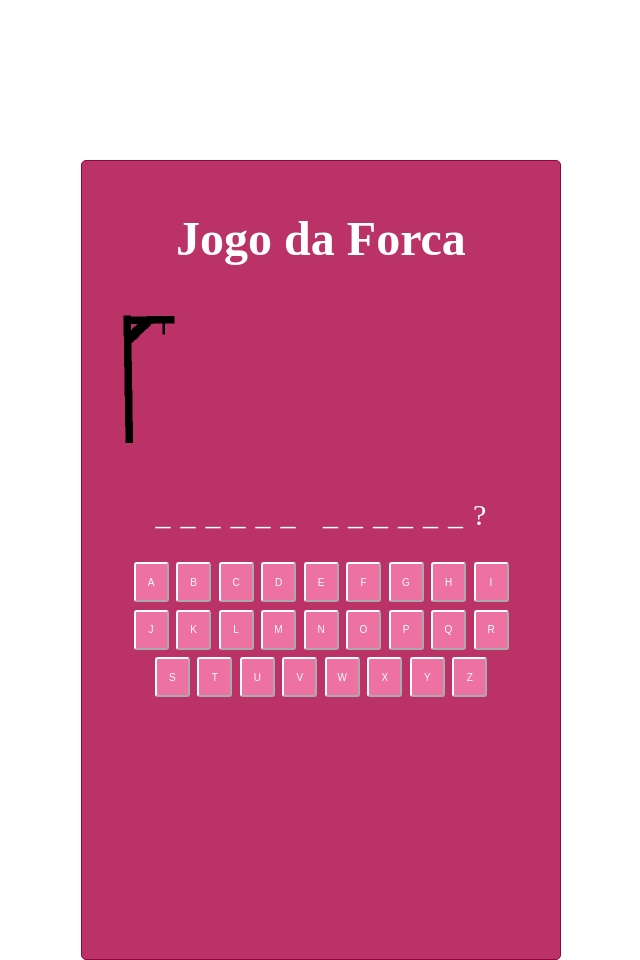
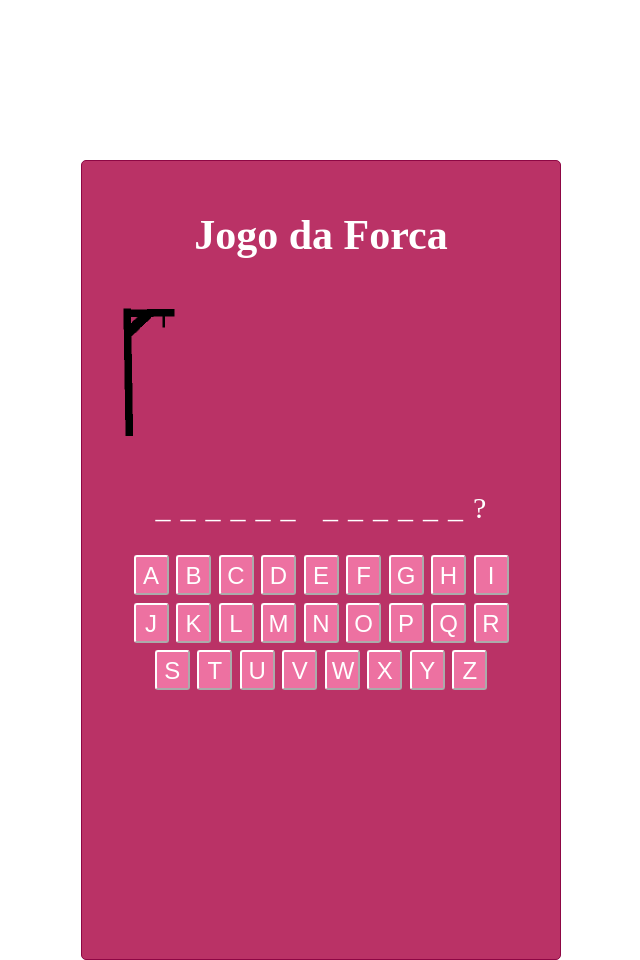
Before and after one commit to PauloPrates-20/PauloPrates-20.github.io, a plain HTML site: page index.html in a window 1280 px wide. Shown: the whole page, without its empty margins (319-959 px from the left). Drawn offline with Linux system fonts and the light colour scheme.

Commit message:
V1.4: Font-Size3

```diff
--- a/styles/style.css
+++ b/styles/style.css
@@ -19,7 +19,7 @@
 }
 
 h1 {
-  font-size: 4.8rem;
+  font-size: 4.2rem;
   text-align: center;
   color: #fff;
 }
@@ -38,7 +38,7 @@ main {
 #palavra {
   display: flex;
   flex-flow: row nowrap;
-  font-size: 1.2rem;
+  font-size: 1.8rem;
   gap: 1rem;
   justify-content: center;
   align-items: center;
@@ -59,7 +59,7 @@ main {
 #teclado button {
   width: 3.5rem;
   height: 4rem;
-  font-size: 1rem;
+  font-size: 1.4rem;
 }
 
 button {
@@ -91,7 +91,7 @@ button:active {
     font-size: 3rem;
   }
 
-  #tecaldo button {
+  #teclado button {
     font-size: 2.4rem;
   }
 }
```
